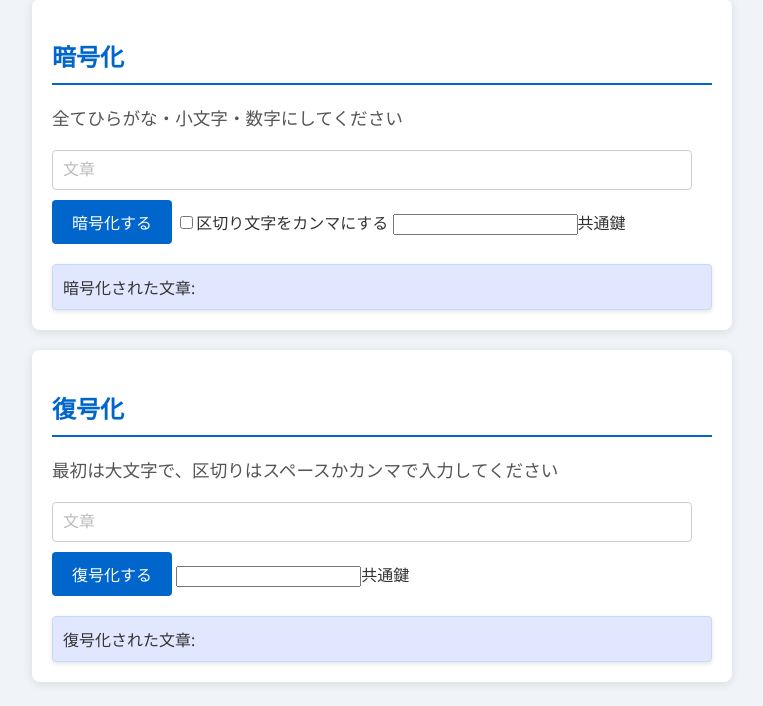
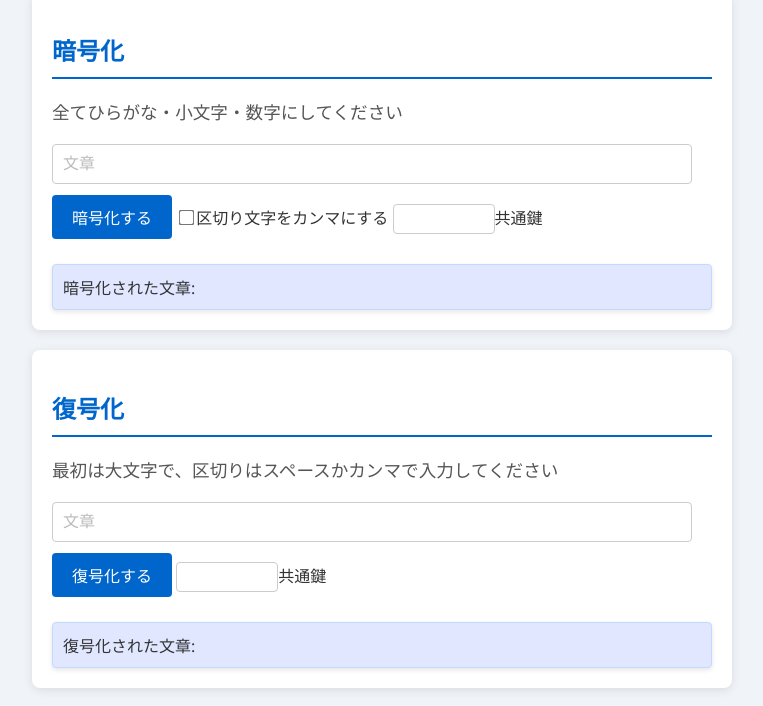
Before and after one commit to Mori-kamiyama/elements-cryptography, a plain HTML site: page index.html in a window 1280 px wide. Shown: the part 94-800 px from the top of the page, without its empty margins (258-1021 px from the left). Drawn offline with Linux system fonts and the light colour scheme.

Commit message:
Update styles.css

```diff
--- a/styles.css
+++ b/styles.css
@@ -40,6 +40,29 @@ input[type="text"]:focus {
     border-color: #0066cc;
     outline: none;
     box-shadow: 0 0 5px rgba(0, 102, 204, 0.5);
+}
+
+input[type="number"] {
+    width: calc(20% - 30px);
+    height: 30px;
+    padding: 10px;
+    margin: 10px 0;
+    border: 1px solid #ccc;
+    border-radius: 4px;
+    box-sizing: border-box;
+    font-size: 1em;
+    transition: border-color 0.3s;
+}
+
+input[type="number"]:focus {
+    border-color: #0066cc;
+    outline: none;
+    box-shadow: 0 0 5px rgba(0, 102, 204, 0.5);
+}
+
+input[type="checkbox"] {
+    cursor: pointer;
+    transform: scale(1.2);
 }
 
 button {
```
